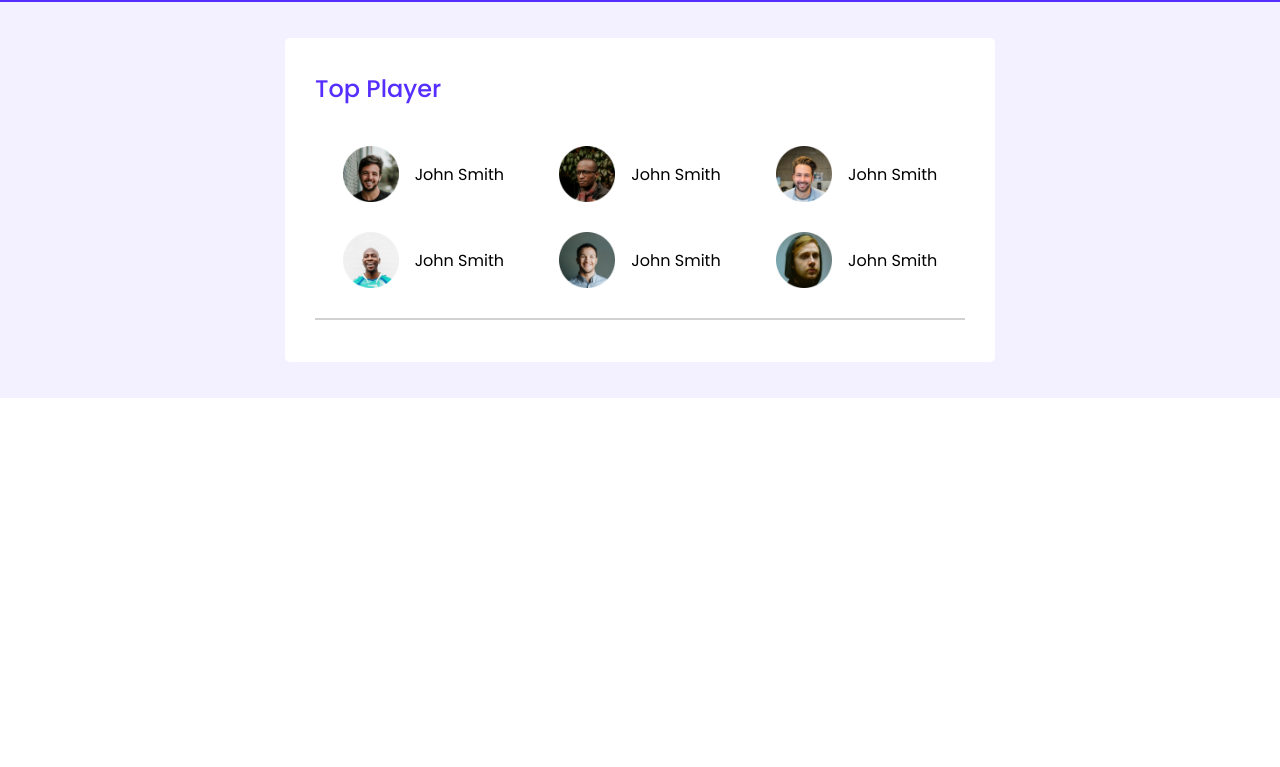
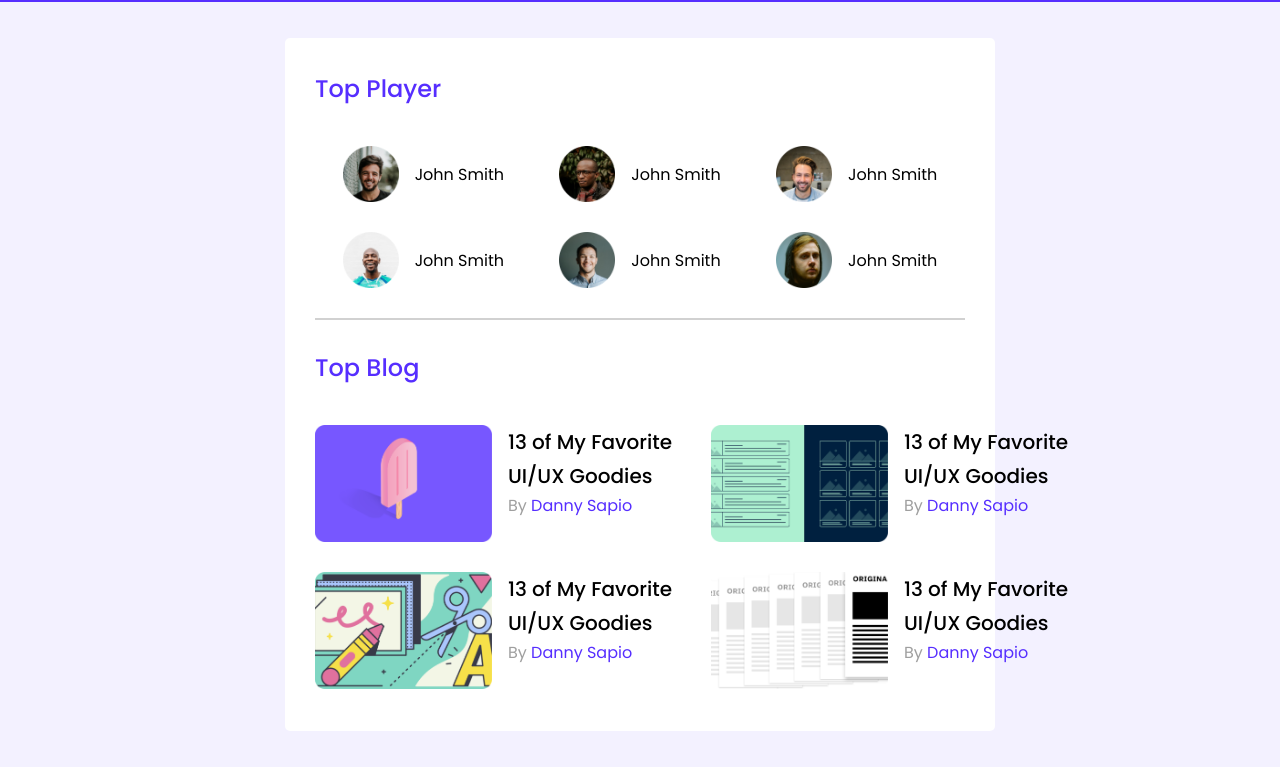
Before and after one commit to yeasinrafee/leader-board, a plain HTML site: page index.html in a window 1280 px wide. Shown: the part 97-864 px from the top of the page. Before the commit the page ends 800 px from the top, so only its background shows below. Drawn offline with Linux system fonts and the light colour scheme.

Commit message:
Blog section desktop

```diff
--- a/index.html
+++ b/index.html
@@ -65,6 +65,44 @@
                 </div>
             </div>
             <hr>
+
+            <!-- Blog Section part -->
+            <h2 class="heading">Top Blog</h2>
+            <div class="blog-container">
+                <div class="blogs">
+                    <article class="blog">
+                        <img src="images/blogs/blog-1.png" alt="Blog-1">
+                        <div class="blog-details">
+                            <h3 class="blog-heading">13 of My Favorite UI/UX Goodies</h3>
+                            <p>By <span>Danny Sapio</span></p>
+                        </div>
+                    </article>
+
+                    <article class="blog">
+                        <img src="images/blogs/blog-2.png" alt="Blog-2">
+                        <div class="blog-details">
+                            <h3 class="blog-heading">13 of My Favorite UI/UX Goodies</h3>
+                            <p>By <span>Danny Sapio</span></p>
+                        </div>
+                    </article>
+
+                    <article class="blog">
+                        <img src="images/blogs/blog-3.png" alt="Blog-3">
+                        <div class="blog-details">
+                            <h3 class="blog-heading">13 of My Favorite UI/UX Goodies</h3>
+                            <p>By <span>Danny Sapio</span></p>
+                        </div>
+                    </article>
+
+                    <article class="blog">
+                        <img src="images/blogs/blog-4.png" alt="Blog-4">
+                        <div class="blog-details">
+                            <h3 class="blog-heading">13 of My Favorite UI/UX Goodies</h3>
+                            <p>By <span>Danny Sapio</span></p>
+                        </div>
+                    </article>
+                </div>
+            </div>
         </section>
     </main>
 
--- a/styles.css
+++ b/styles.css
@@ -15,6 +15,7 @@ main{
 }
 hr{
     border: 1px solid #D1D1D1;
+    margin-bottom: 30px;
 }
 .heading{
     font-weight: 500;
@@ -64,7 +65,7 @@ hr{
 }
 
 
-/* Top Player Secton Stylesheet */
+/* Top Player Section Stylesheet */
 .top-player{
     padding: 33px 30px 42px;
     background-color: #FFFFFF;
@@ -87,6 +88,40 @@ hr{
     height: 56px;
 }
 
+/* Blog Section Stylesheet */
+.blog-container{
+
+}
+.blogs{
+    display: grid;
+    grid-template-columns: repeat(2, 1fr);
+    gap: 30px;
+}
+.blog{
+    display: flex;
+    justify-content: center;
+    gap: 16px;
+}
+.blog img{
+    width: 177px;
+    height: 117px;
+}
+.blog-details{
+    width: 173px;
+    height: 68px;
+}
+.blog-heading{
+    font-weight: 500;
+    font-size: 20px;
+    line-height: 34px;
+    color: #000000;
+}
+.blog-details p{
+    color: #9F9F9F;
+}
+.blog-details p>span{
+    color:#562EFF;
+}
 
 /* Responsive Design (Mobile/Small devices) */
 @media screen and (max-width: 688px) {
```
